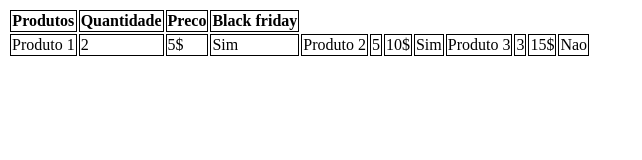
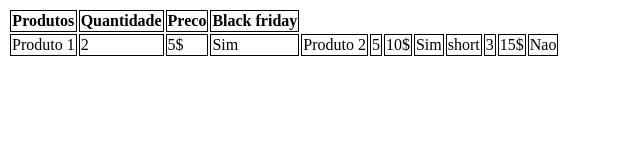
Before and after one commit to ThiagoSo1903/aula-tabela-2, a plain HTML site: page index.html in a window 1280 px wide. Shown: the whole page, without its empty margins (0-642 px from the left). Drawn offline with Linux system fonts and the light colour scheme.

Commit message:
trocado de produto 3 para shot

```diff
--- a/index.html
+++ b/index.html
@@ -35,7 +35,7 @@
                 <td>10$</td>
                 <td>Sim</td>
 
-                <td>Produto 3</td>
+                <td>short</td>
                 <td>3</td>
                 <td>15$</td>
                 <td>Nao</td>
```
